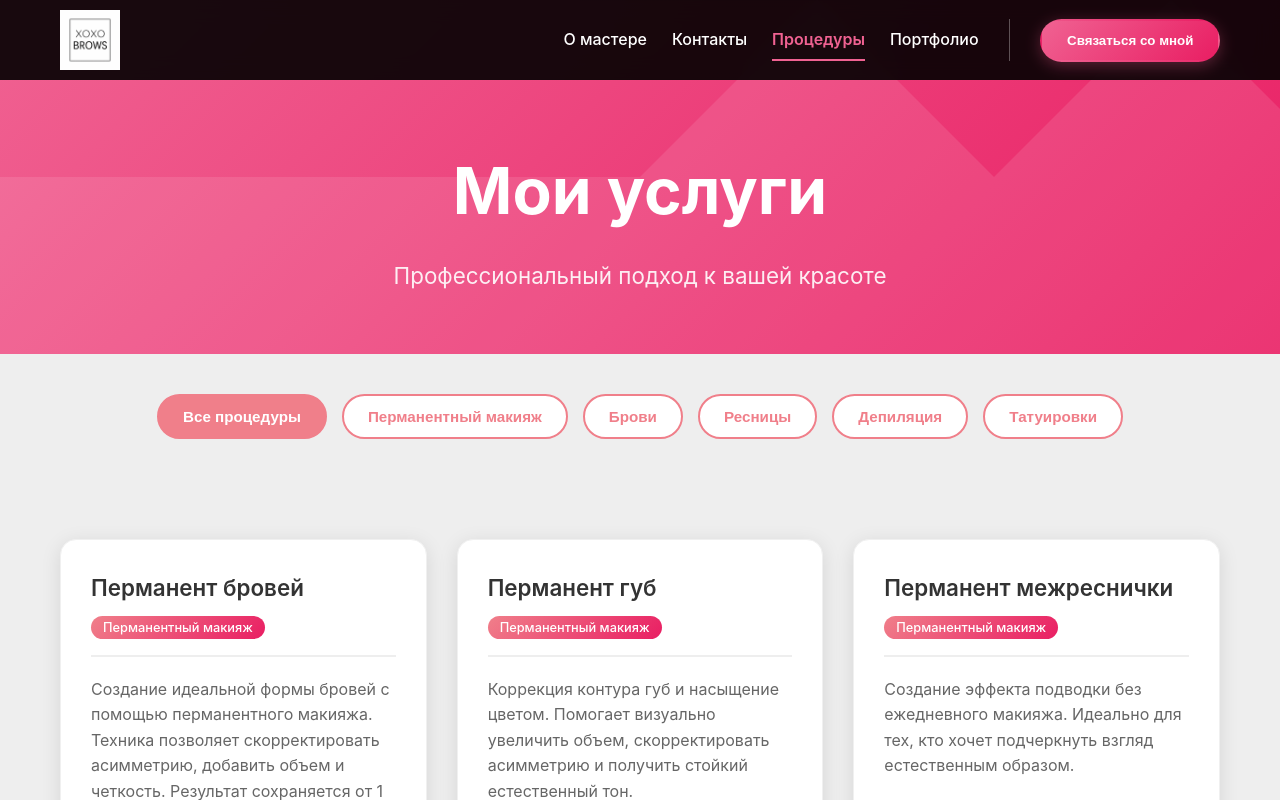
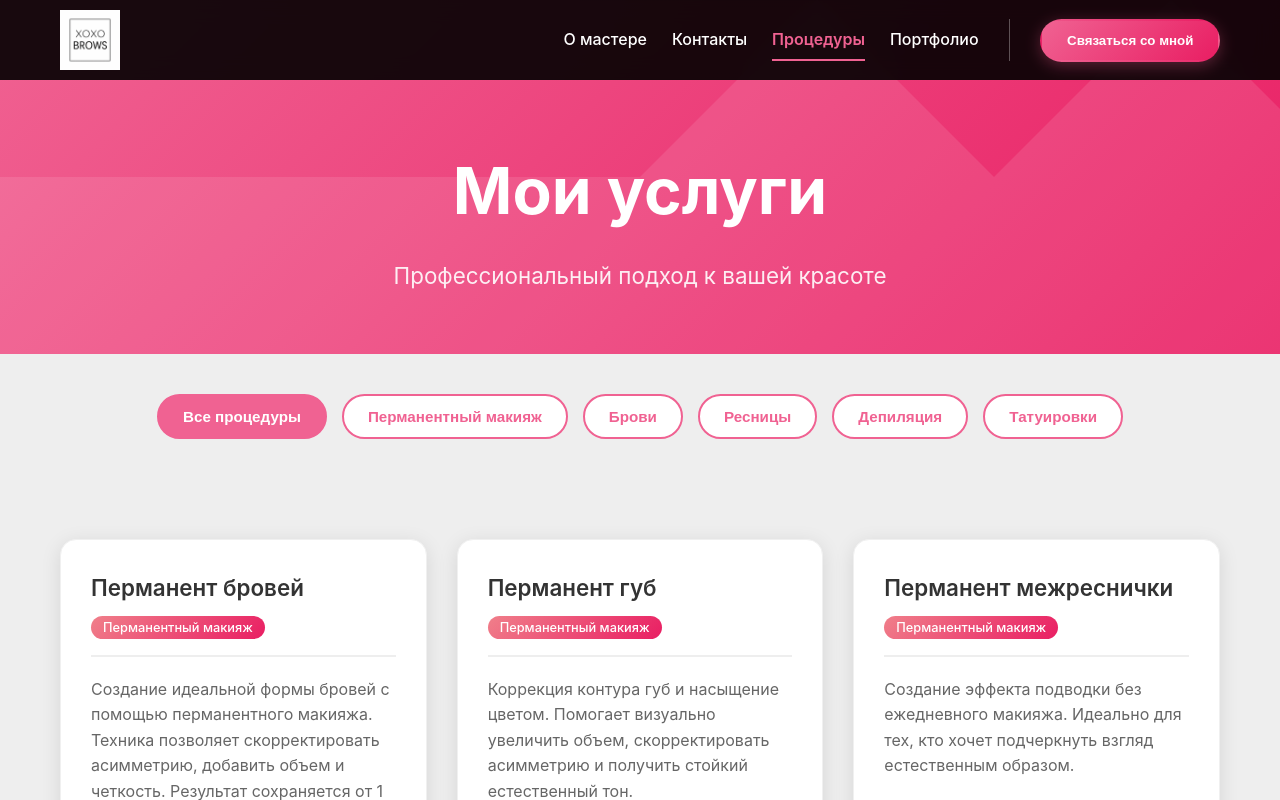
Before and after one commit to PashaMUT/xoxo, a React (Vite) app: page /services in a window 1280 px wide. Shown: the top 800 px of the page. Built offline with nearby package versions, Linux system fonts and the light colour scheme.

Commit message:
V 2.0 fix 2

```diff
--- a/src/index.css
+++ b/src/index.css
@@ -1351,9 +1351,9 @@ body {
 
 .category-btn {
   padding: 12px 24px;
-  border: 2px solid #f07f8a;
+  border: 2px solid #f06292;
   background: white;
-  color: #f07f8a;
+  color: #f06292;
   border-radius: 25px;
   font-weight: 600;
   cursor: pointer;
@@ -1362,13 +1362,13 @@ body {
 }
 
 .category-btn:hover {
-  background: #f07f8a;
+  background: #f06292;
   color: white;
   transform: translateY(-2px);
 }
 
 .category-btn.active {
-  background: #f07f8a;
+  background: #f06292;
   color: white;
 }
 
```
